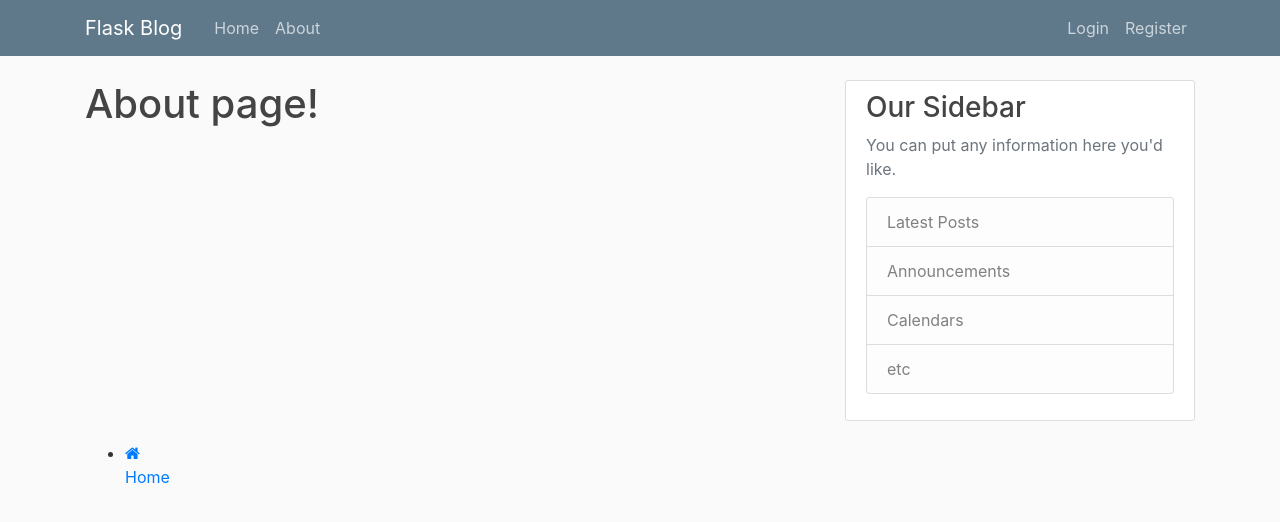
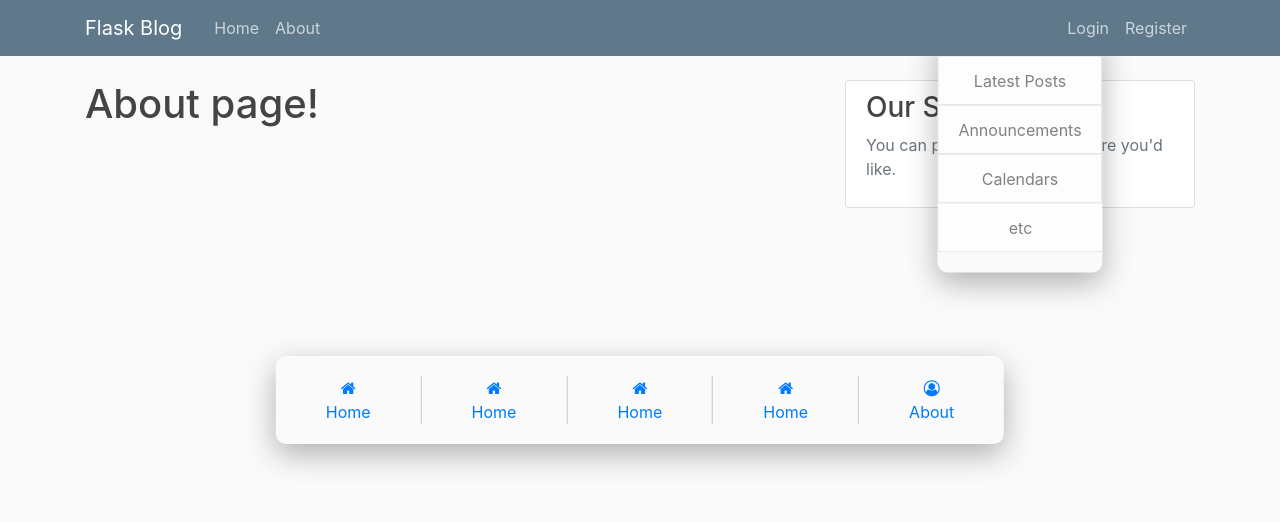
Before and after one commit to mkrajaci/v.2.0, a Flask app: page /about in a window 1280 px wide. Shown: the top 522 px of the page. Run offline with Flask 2, Linux system fonts and the light colour scheme; some libraries are stand-ins or nearby versions.

Commit message:
Bottom navigation building.

```diff
--- a/TODO.txt
+++ b/TODO.txt
@@ -8,4 +8,4 @@ Kreirati gmail za slanje mailova.
 testirati slanje.
 
 Bottom instagram navigation:
-https://youtu.be/IvQAfNWnSYc?t=144
+https://youtu.be/IvQAfNWnSYc?t=504
--- a/blog/static/main.css
+++ b/blog/static/main.css
@@ -6,6 +6,35 @@ body {
 
 h1, h2, h3, h4, h5, h6 {
     color: #444444;
+}
+
+ul {
+    position: absolute;
+    top: 50%;
+    left: 50%;
+    transform: translate(-50%,-50%);
+    margin: 0;
+    padding: 20px 0;
+    display: flex;
+    border-radius: 10px;
+    box-shadow: 0 10px 30px rgba(0,0,0,.3);
+}
+
+ul li {
+    list-style: none;
+    text-align: center;
+    display: block;
+    border-right: 1px solid rgba(0,0,0,.2);
+}
+
+ul li:last-child {
+    border-right: none;
+}
+
+ul li a {
+    text-decoration: none;
+    padding: 0 50px;
+    display: block;
 }
 
 .bg-steel {
--- a/blog/templates/layout.html
+++ b/blog/templates/layout.html
@@ -78,7 +78,39 @@
                     <div class="icon">
                         <i class="fa fa-home" aria-hidden="true"></i>
                     </div>
-                    <div class="name">Home</div>
+                    <div class="name" data-text="Home">Home</div>
+                </a>
+            </li>
+            <li>
+                <a href="#">
+                    <div class="icon">
+                        <i class="fa fa-home" aria-hidden="true"></i>
+                    </div>
+                    <div class="name" data-text="Home">Home</div>
+                </a>
+            </li>
+            <li>
+                <a href="#">
+                    <div class="icon">
+                        <i class="fa fa-home" aria-hidden="true"></i>
+                    </div>
+                    <div class="name" data-text="Home">Home</div>
+                </a>
+            </li>
+            <li>
+                <a href="#">
+                    <div class="icon">
+                        <i class="fa fa-home" aria-hidden="true"></i>
+                    </div>
+                    <div class="name" data-text="Home">Home</div>
+                </a>
+            </li>
+            <li>
+                <a href="#">
+                    <div class="icon">
+                        <i class="fa fa-user-circle-o" aria-hidden="true"></i>
+                    </div>
+                    <div class="name" data-text="About">About</div>
                 </a>
             </li>
         </ul>
```
